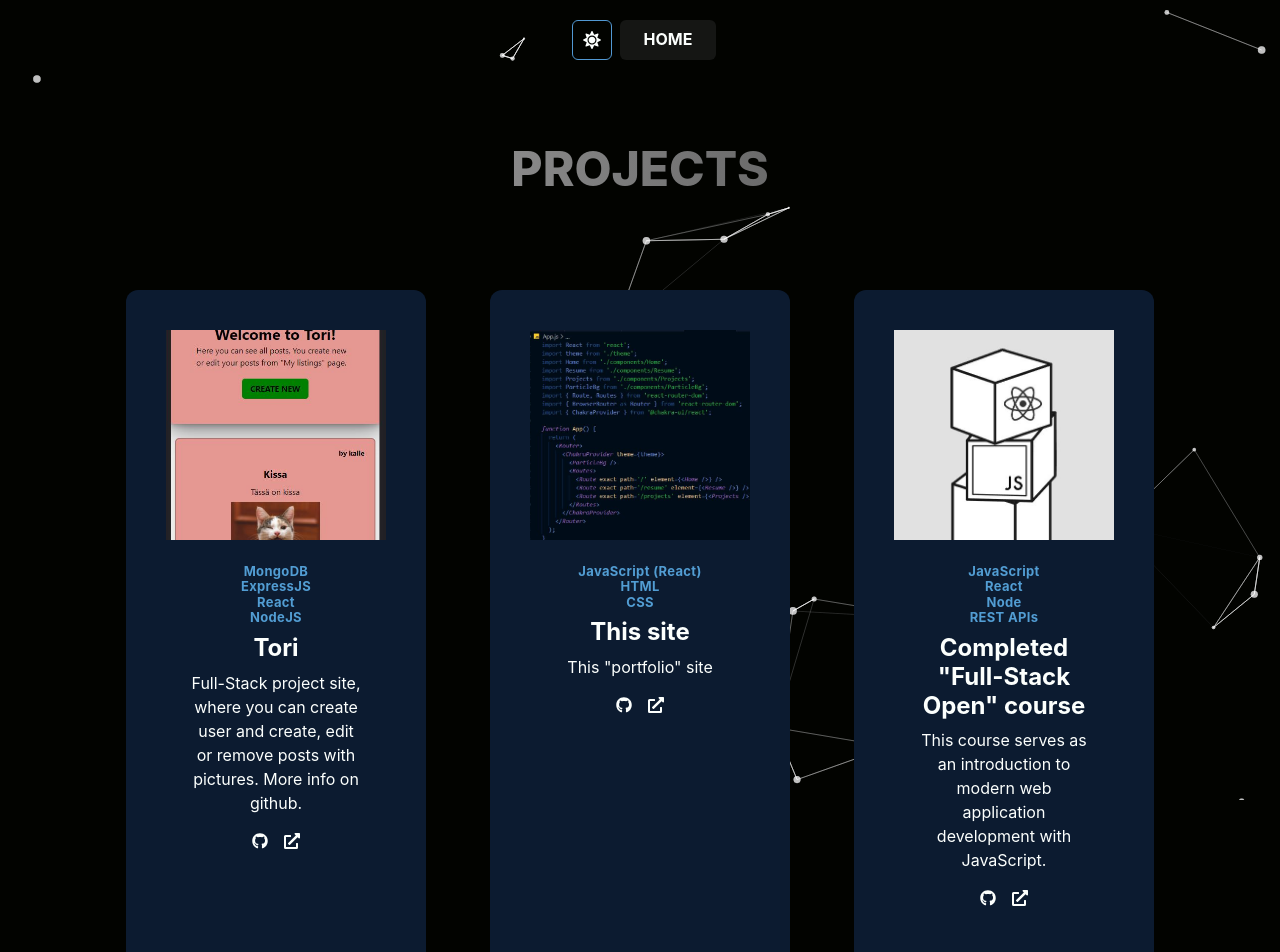
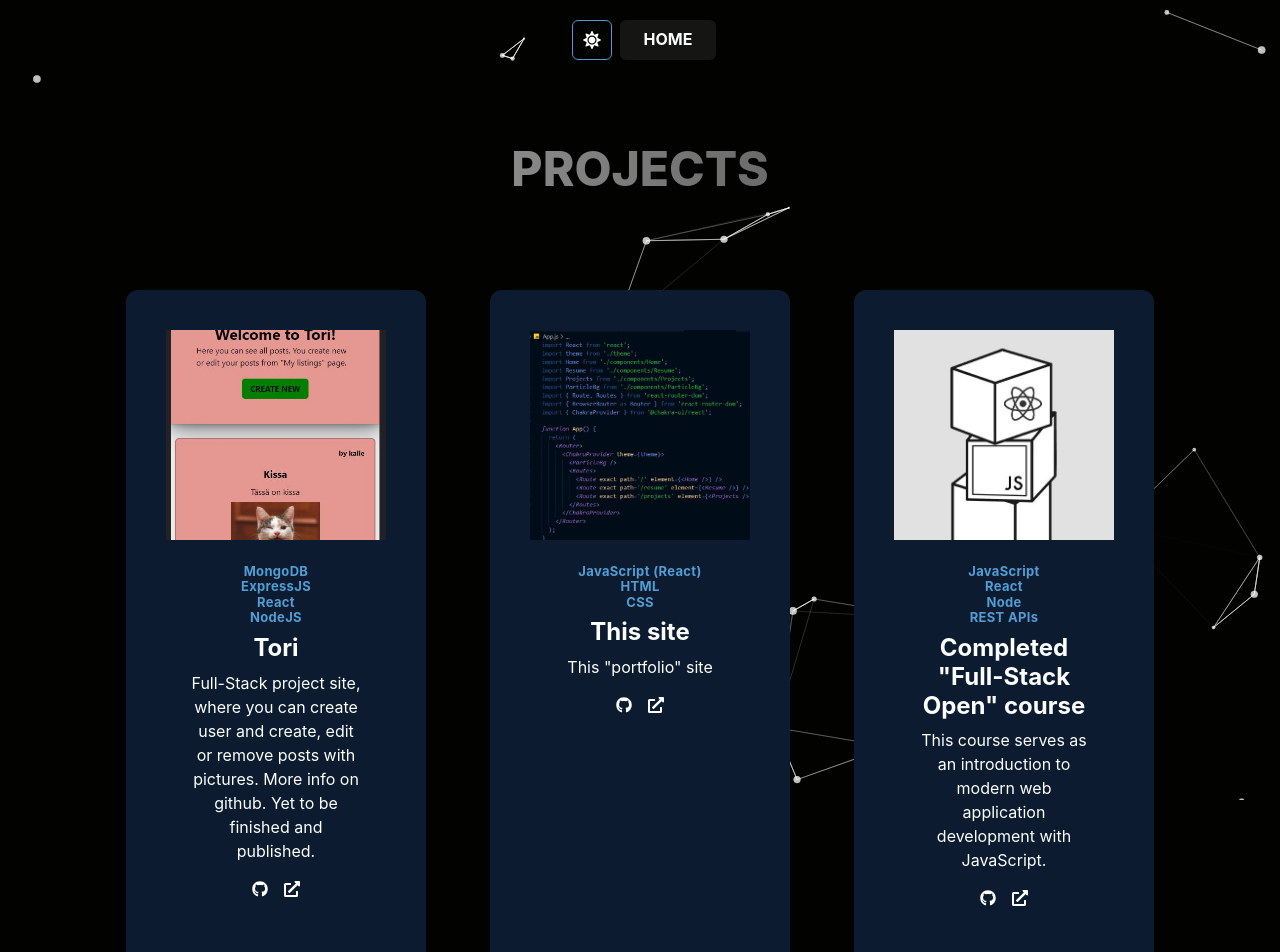
Before and after one commit to laurilako/portfolio, a React (Create React App) app: page /portfolio/projects in a window 1280 px wide. Shown: the top 952 px of the page. Built offline with nearby package versions, Linux system fonts and the light colour scheme.

Commit message:
styling tori projectcard

```diff
--- a/src/components/Projects.js
+++ b/src/components/Projects.js
@@ -28,7 +28,7 @@ import Header from './Header';
       url: 'https://github.com/laurilako/itori',
       code: 'https://github.com/laurilako/itori',
       about:
-        'Full-Stack project site, where you can create user and create, edit or remove posts with pictures. More info on github.',
+        'Full-Stack project site, where you can create user and create, edit or remove posts with pictures. More info on github. Yet to be finished and published.',
       photo: projecttori,
       tools: 'MongoDB, ExpressJS, React, NodeJS'
     },
```
